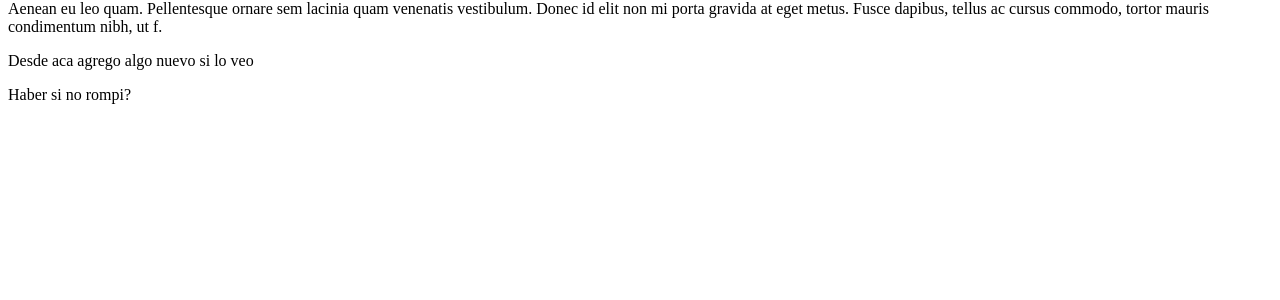
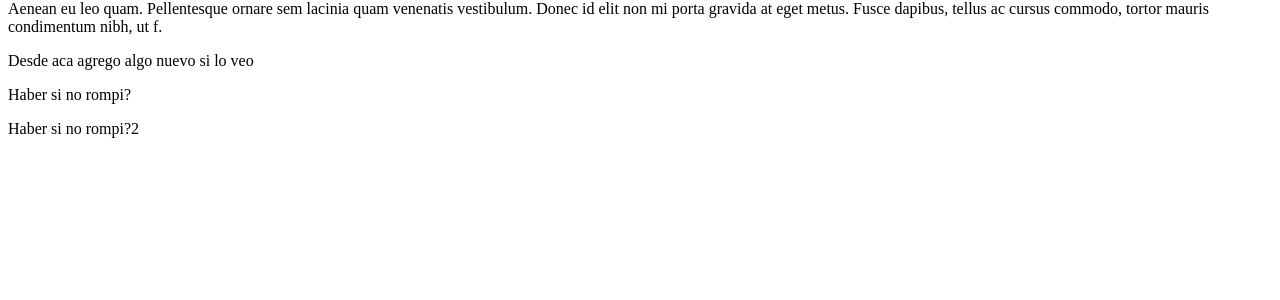
Before and after one commit to damianopellegrinocazaux/DjangoGirls2022, a Django app: page / in a window 1280 px wide. Shown: the part 288-588 px from the top of the page. Run offline with Django 3.2, Linux system fonts and the light colour scheme.

Commit message:
rompi algo?

```diff
--- a/blog/templates/blog/post_list.html
+++ b/blog/templates/blog/post_list.html
@@ -19,6 +19,7 @@
             <p>Aenean eu leo quam. Pellentesque ornare sem lacinia quam venenatis vestibulum. Donec id elit non mi porta gravida at eget metus. Fusce dapibus, tellus ac cursus commodo, tortor mauris condimentum nibh, ut f.</p>
             <p>Desde aca agrego algo nuevo si lo veo</p>
             <p>Haber si no rompi?</p>
+            <p>Haber si no rompi?2</p>
         </div>
     </body>
 </html>
```
